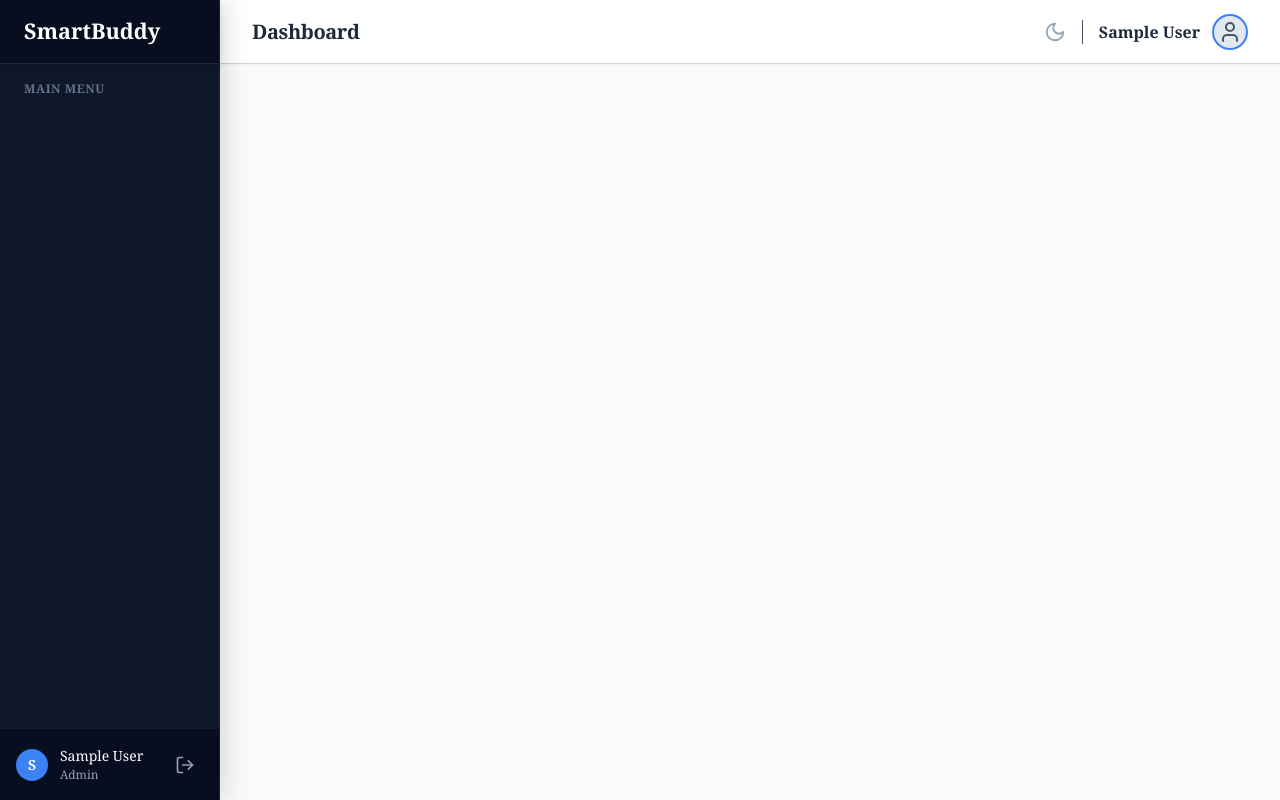
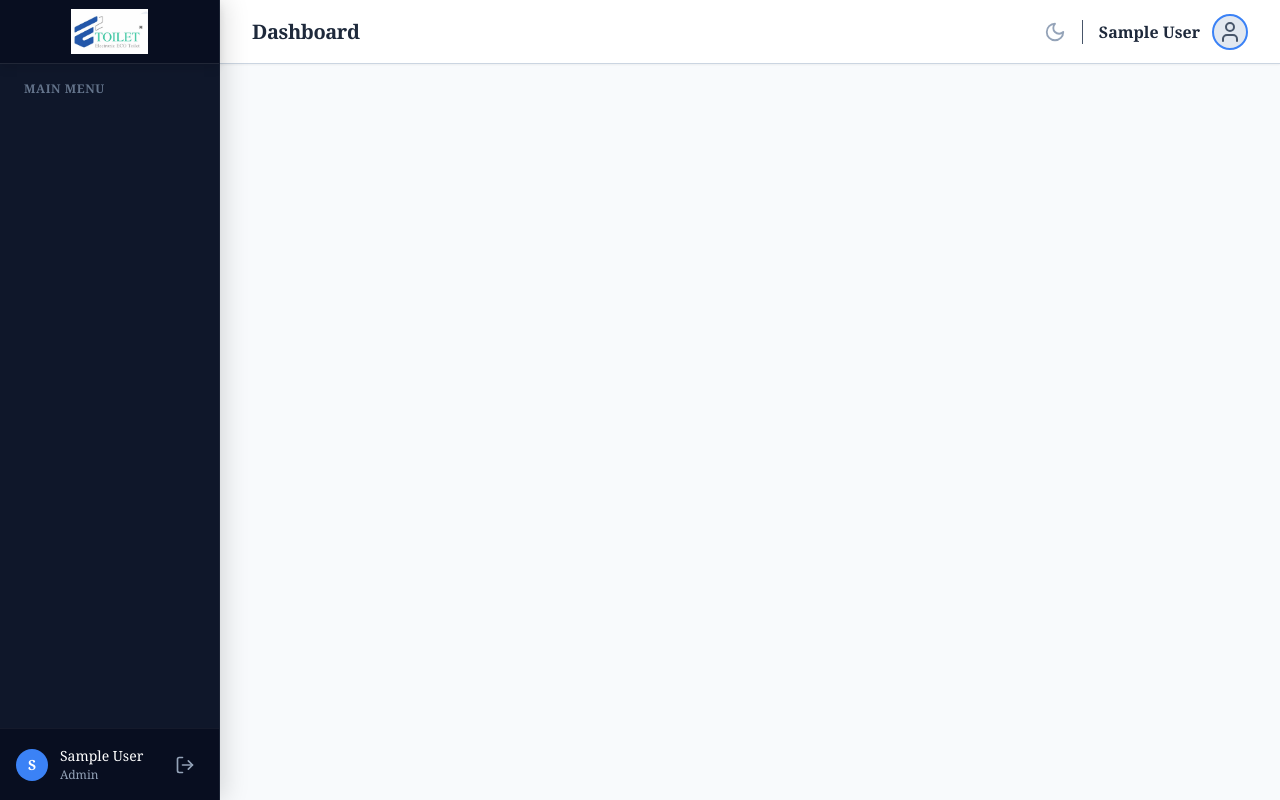
Before and after one commit to Smartbuddy1/IOT, a React (Vite) app in the folder frontend/: page /dashboard in a window 1280 px wide. Built offline with nearby package versions, Linux system fonts and the light colour scheme; sample sign-in values are in the browser's storage.

Commit message:
style: replaced SmartBuddy text with client logo in sidebar

```diff
--- a/frontend/src/components/Layout.jsx
+++ b/frontend/src/components/Layout.jsx
@@ -67,8 +67,8 @@ const Layout = () => {
 
       {/* Sidebar */}
       <aside className={`sidebar ${isSidebarOpen ? 'open' : ''}`}>
-        <div className="sidebar-header">
-          SmartBuddy
+        <div className="sidebar-header" style={{ padding: '1rem', display: 'flex', justifyContent: 'center', alignItems: 'center' }}>
+          <img src="/logo_new.jpeg" alt="SmartBuddy Logo" style={{ maxWidth: '100%', maxHeight: '45px', objectFit: 'contain' }} />
         </div>
 
         <div className="sidebar-nav">
```
Also changed, not shown: frontend/public/logo_new.jpeg (added).
